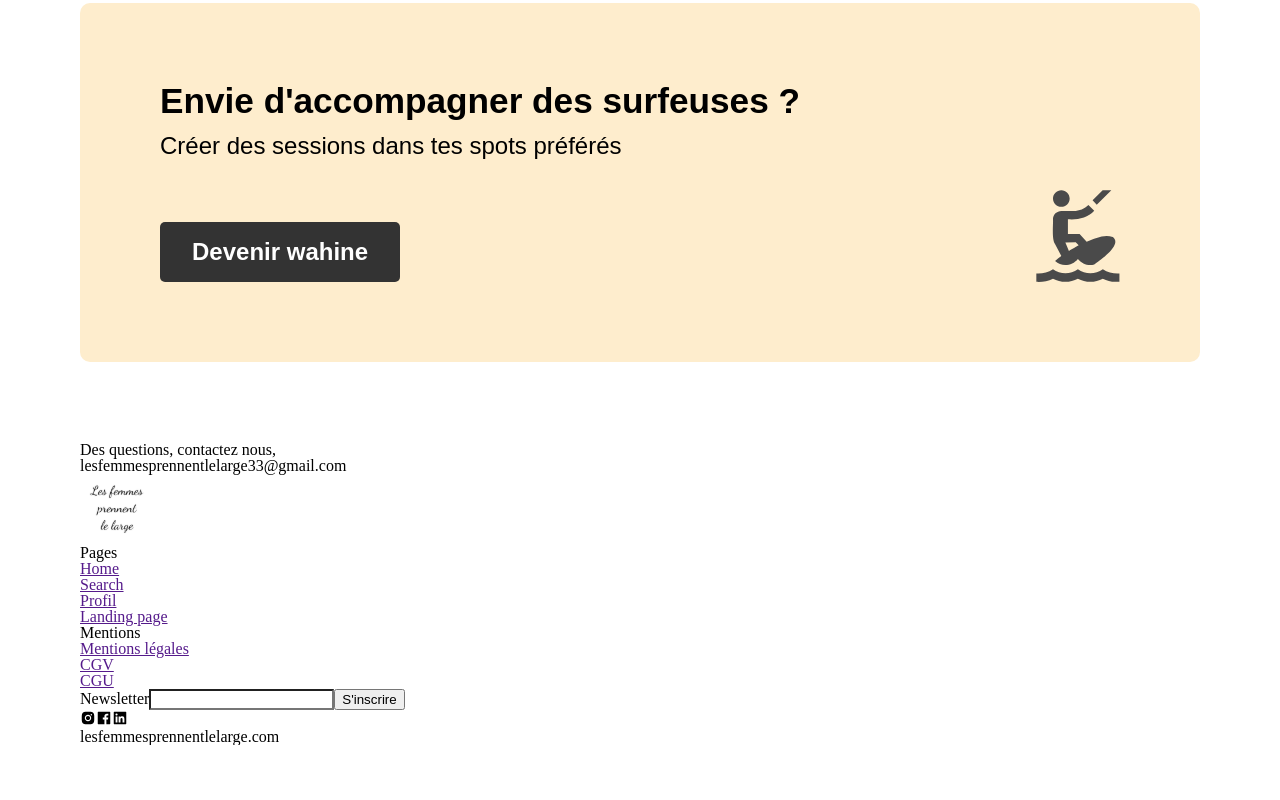
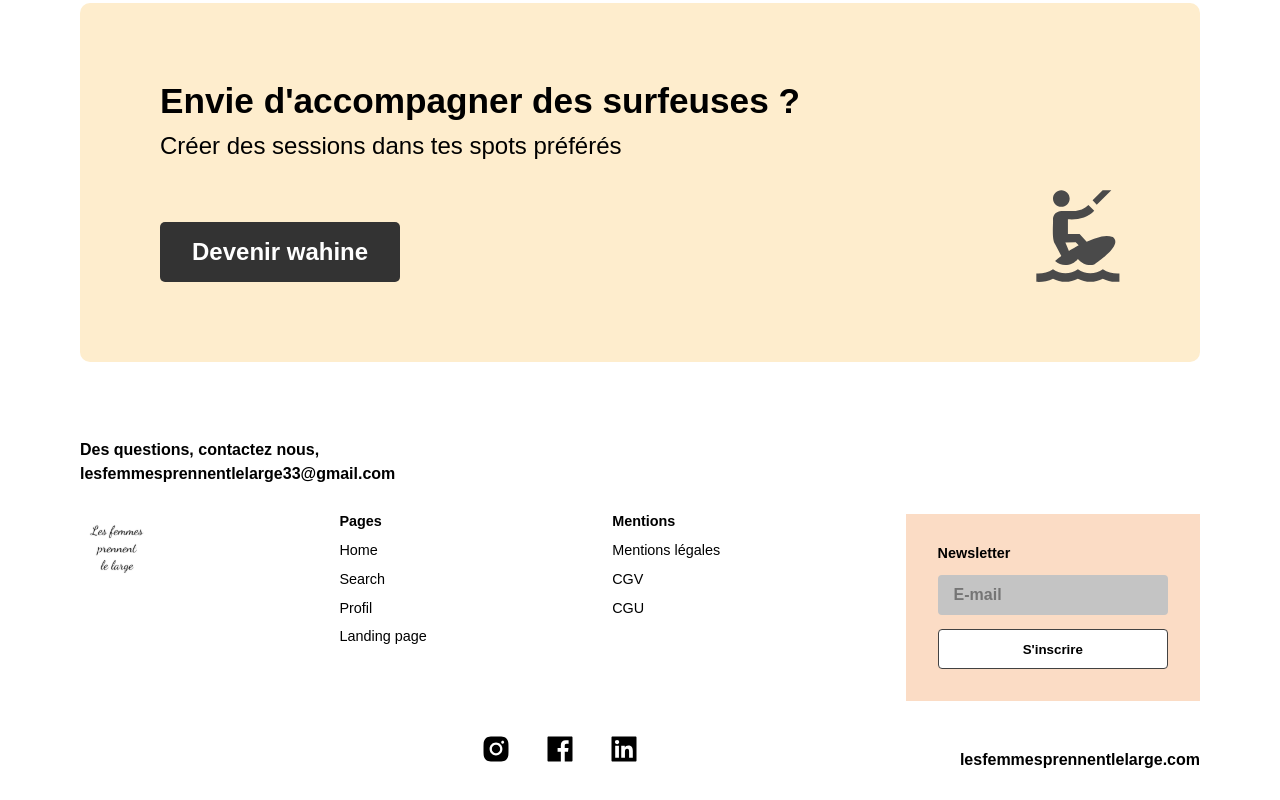
Before and after one commit to Just4Joy/LesFemmesPrennentleLarge_front, a React (Vite) app: page / in a window 1280 px wide. Shown: the part 520-1320 px from the top of the page. Before the commit the page ends 1265 px from the top, so only its background shows below. Built offline with nearby package versions, Linux system fonts and the light colour scheme.

Commit message:
footer OK

```diff
--- a/src/components/Footer.scss
+++ b/src/components/Footer.scss
@@ -0,0 +1,91 @@
+@import './Base.scss';
+
+.footer-container {
+  font-family: $Main-font;
+  > .footer-container-p {
+    font-size: 1rem;
+    font-weight: 600;
+    margin-bottom: 0.5rem;
+  }
+  > .footer-container-email {
+    font-size: 1rem;
+    font-weight: 600;
+    margin-bottom: 2rem;
+  }
+  > .footer-container-row-1 {
+    display: flex;
+    justify-content: space-between;
+    align-items: flex-start;
+    margin-bottom: 2rem;
+    > .footer-container-row-1-nav {
+      > .footer-container-row-1-nav-list {
+        font-weight: 400;
+        font-size: 0.9rem;
+        > li:first-child {
+          font-weight: 700;
+        }
+        > li {
+          margin-bottom: 0.9rem;
+        }
+      }
+    }
+    > .footer-container-row-1-mentions {
+      > .footer-container-row-1-mentions-list {
+        font-weight: 400;
+        font-size: 0.9rem;
+        > li:first-child {
+          font-weight: 700;
+        }
+        > li {
+          margin-bottom: 0.9rem;
+        }
+      }
+    }
+    > .footer-container-row-1-newsletter {
+      display: flex;
+      flex-direction: column;
+      background-color: $Secondary-4;
+      width: 23vw;
+      padding: 2rem;
+      > label {
+        font-weight: 700;
+        font-size: 0.9rem;
+        margin-bottom: 0.9rem;
+      }
+      > input {
+        border: none;
+        height: 2.5rem;
+        background-color: #c4c4c4;
+        font-size: 1rem;
+        padding-left: 1rem;
+        color: white;
+        font-weight: 600;
+        margin-bottom: 0.9rem;
+        border-radius: 4px;
+      }
+      > button {
+        height: 2.5rem;
+        font-weight: 600;
+        background-color: white;
+        border-radius: 4px;
+        border: 1px solid rgb(66, 66, 66);
+      }
+    }
+  }
+  > .footer-container-row-2 {
+    display: flex;
+    justify-content: space-between;
+    align-items: flex-end;
+    margin-bottom: 2rem;
+    > .footer-container-row-2-socialIcon {
+      width: 50%;
+      text-align: right;
+      > a {
+        margin-left: 2rem;
+      }
+    }
+    > .footer-container-row-2-email {
+      font-weight: 600;
+    }
+  }
+}
--- a/src/components/Footer.tsx
+++ b/src/components/Footer.tsx
@@ -11,7 +11,7 @@ const Footer = () => {
       <div className="footer-container-row-1">
         <img src={Logo} alt="" />
         <div className="footer-container-row-1-nav">
-          <ul>
+          <ul className="footer-container-row-1-nav-list">
             <li>Pages</li>
             <li>
               <a href="">Home</a>
@@ -28,7 +28,7 @@ const Footer = () => {
           </ul>
         </div>
         <div className="footer-container-row-1-mentions">
-          <ul>
+          <ul className="footer-container-row-1-mentions-list">
             <li>Mentions</li>
             <li>
               <a href="">Mentions légales</a>
@@ -43,15 +43,21 @@ const Footer = () => {
         </div>
         <div className="footer-container-row-1-newsletter">
           <label htmlFor="">Newsletter</label>
-          <input type="text" />
+          <input type="text" placeholder="E-mail" />
           <button>S'inscrire</button>
         </div>
       </div>
       <div className="footer-container-row-2">
         <div className="footer-container-row-2-socialIcon">
-          <AiFillInstagram />
-          <AiFillFacebook />
-          <AiFillLinkedin />
+          <a href="">
+            <AiFillInstagram size="2em" />
+          </a>
+          <a href="">
+            <AiFillFacebook size="2em" />
+          </a>
+          <a href="">
+            <AiFillLinkedin size="2em" />
+          </a>
         </div>
         <p className="footer-container-row-2-email">lesfemmesprennentlelarge.com</p>
       </div>
--- a/src/main.scss
+++ b/src/main.scss
@@ -70,6 +70,11 @@ video {
   text-size-adjust: none;
 }
 
+a {
+  text-decoration: none;
+  color: inherit;
+}
+
 footer,
 header,
 nav,
```
